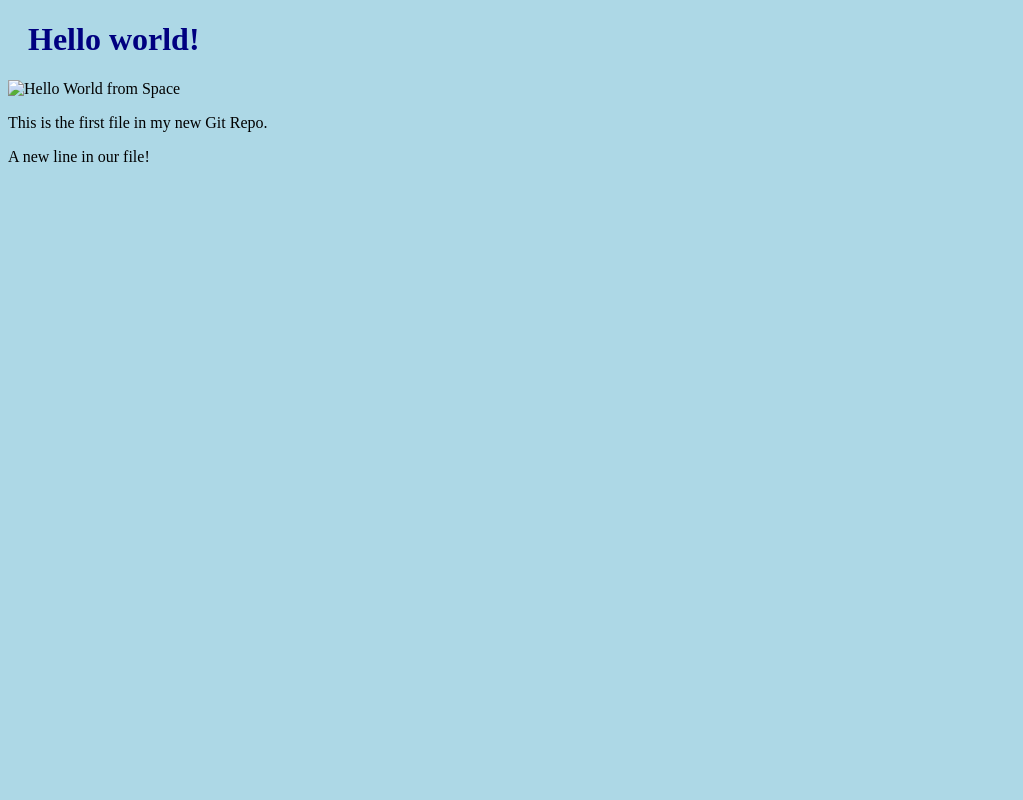
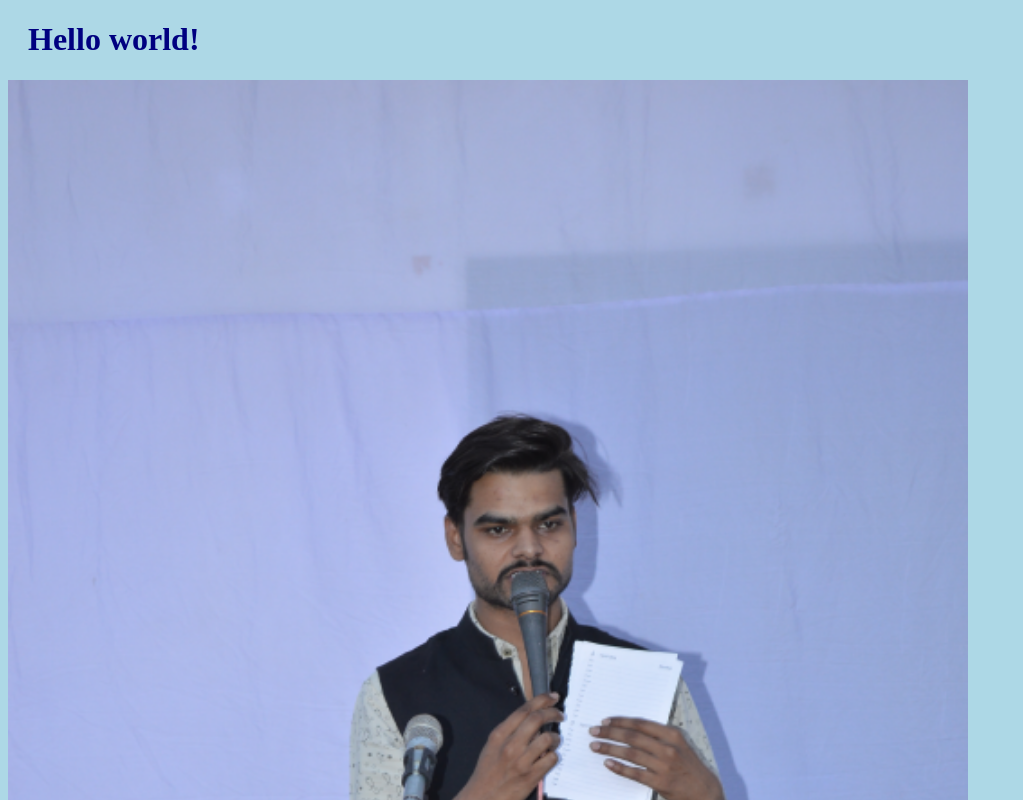
Before and after one commit to AjayPaliwal007/hello-world, a plain HTML site: page index.html in a window 1280 px wide. Shown: the top 800 px of the page, without its empty margins (0-1023 px from the left). Drawn offline with Linux system fonts and the light colour scheme.

Commit message:
Image added in folder

```diff
--- a/index.html
+++ b/index.html
@@ -7,7 +7,7 @@
 <body>
 
 <h1>Hello world!</h1>
-<div><img src="img_hello_world.jpg" alt="Hello World from Space"
+<div><img src="team1.jpeg" alt="Hello World from Space"
 style="width:100%;max-width:960px"></div>
 <p>This is the first file in my new Git Repo.</p>
 <p>A new line in our file!</p>
```
Also changed, not shown: team1.jpeg (added).
